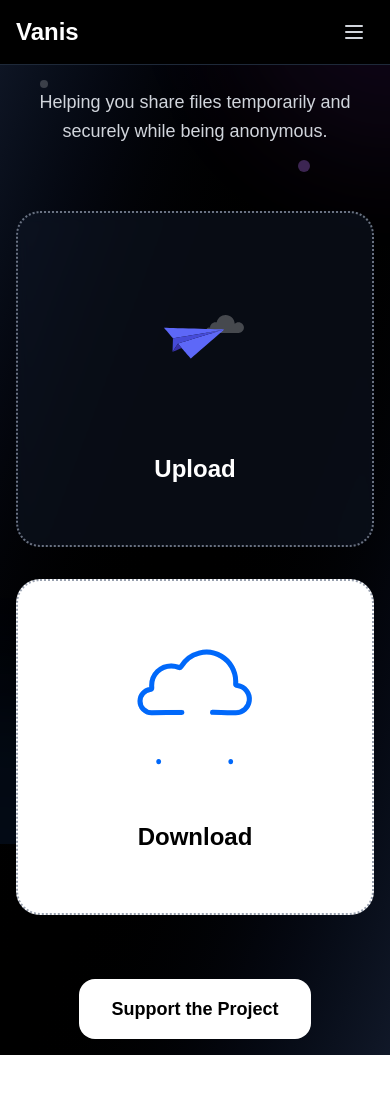
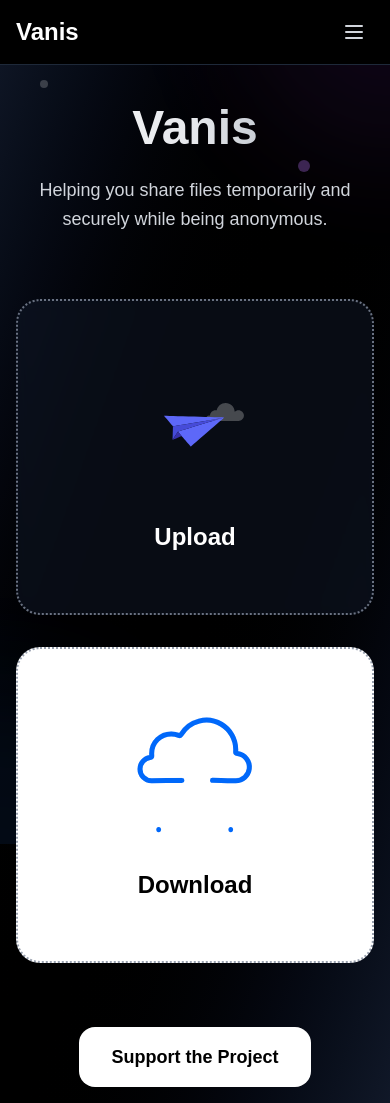
Before and after one commit to lynx-fx/Vanis, a Next.js app in the folder client/: page / in a window 390 px wide. Before the commit the page ends 1055 px from the top, so only its background shows below. Built offline with nearby package versions, Linux system fonts and the light colour scheme.

Commit message:
UI fixes on phone view

```diff
--- a/client/src/app/page.jsx
+++ b/client/src/app/page.jsx
@@ -16,7 +16,7 @@ export default function Home() {
         </div>
 
         {/* Header Section */}
-        <div className="relative z-10 text-center animate-fade-in-up">
+        <div className="relative z-10 text-center animate-fade-in-up mt-22 md:mt-10">
           <h1 className="text-5xl sm:text-6xl md:text-7xl lg:text-8xl font-bold mb-6 bg-gradient-to-r from-white via-gray-200 to-gray-400 bg-clip-text text-transparent animate-gradient-x">
             Vanis
           </h1>
@@ -35,7 +35,7 @@ export default function Home() {
                   <div className="flex justify-center items-center">
                     <Upload />
                   </div>
-                  <h2 className="text-2xl sm:text-3xl md:text-4xl font-semibold text-center group-hover:text-purple-300 transition-colors duration-300">
+                  <h2 className="mt-[-20px] text-2xl sm:text-3xl md:text-4xl font-semibold text-center group-hover:text-purple-300 transition-colors duration-300">
                     Upload
                   </h2>
                   <p className="text-gray-400 text-center text-sm sm:text-base opacity-0 group-hover:opacity-100 transition-opacity duration-300">
@@ -54,7 +54,7 @@ export default function Home() {
                   <div className="flex justify-center items-center">
                     <Download />
                   </div>
-                  <h2 className="text-2xl sm:text-3xl md:text-4xl font-semibold text-center text-black group-hover:text-blue-600 transition-colors duration-300">
+                  <h2 className="mt-[-20px] text-2xl sm:text-3xl md:text-4xl font-semibold text-center text-black group-hover:text-blue-600 transition-colors duration-300">
                     Download
                   </h2>
                   <p className="text-gray-600 text-center text-sm sm:text-base opacity-0 group-hover:opacity-100 transition-opacity duration-300">
```
